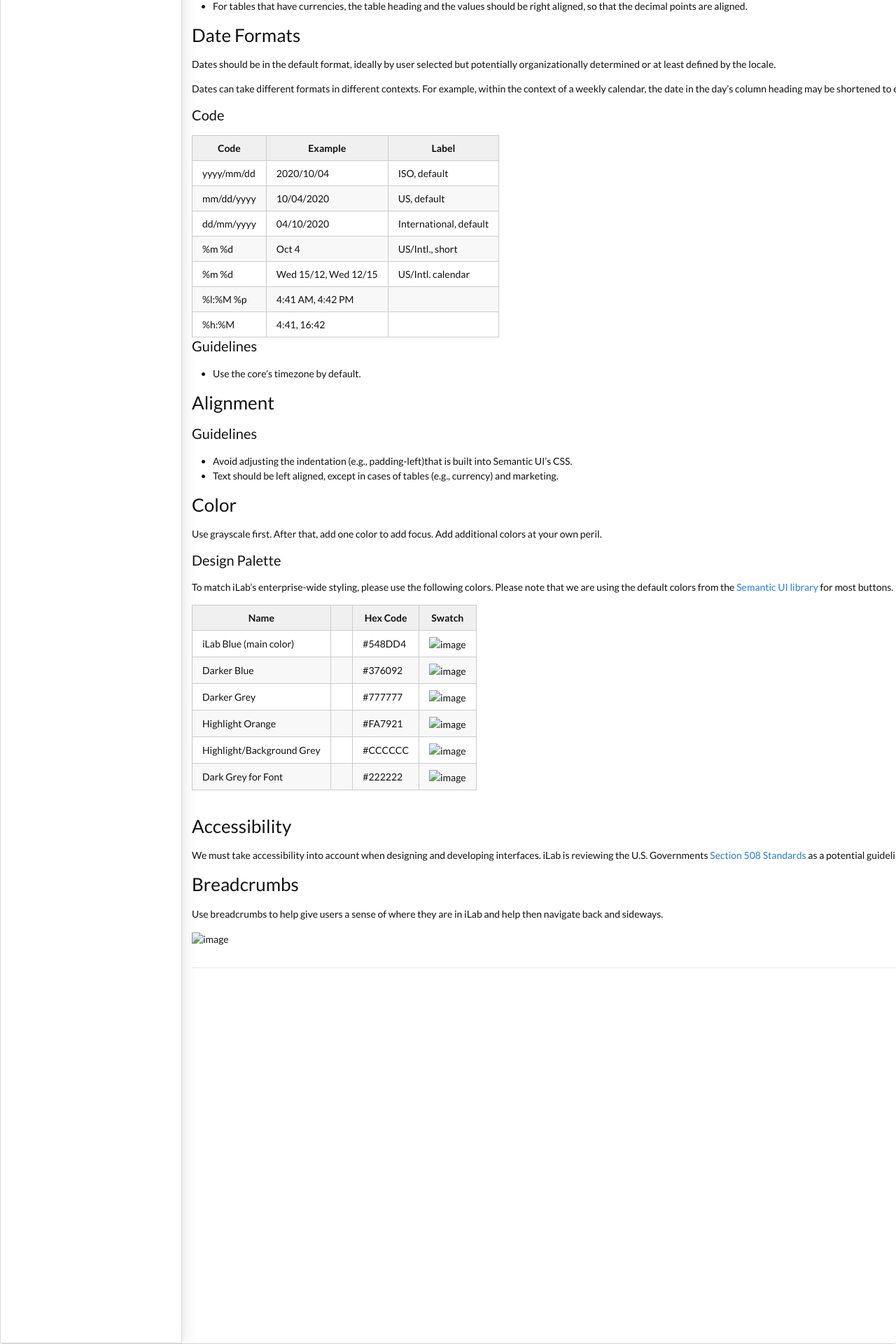
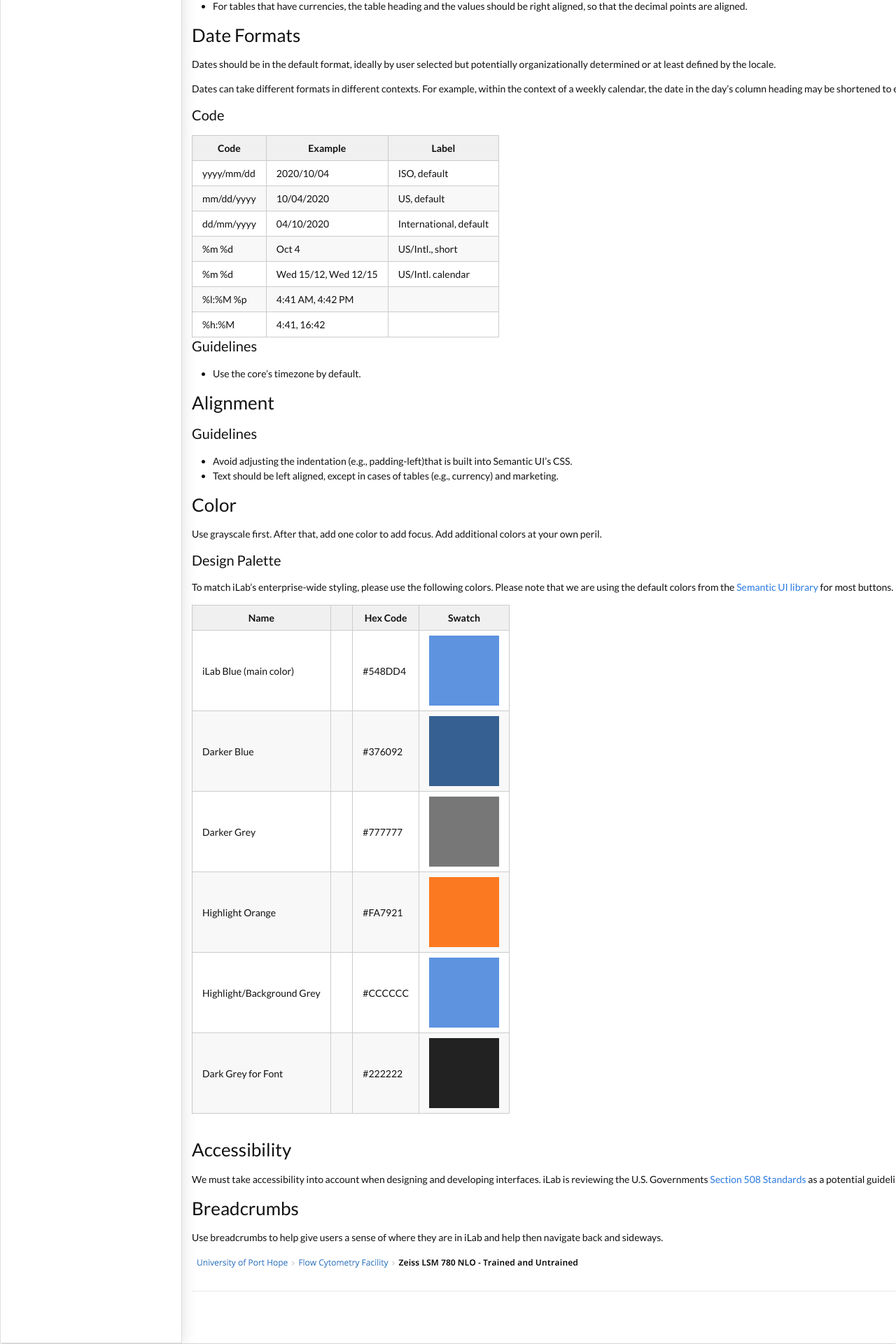
Before and after one commit to polycrystalline/ilab-design-guidelines, a Jekyll site: the page built from visual_design.md, in a window 1280 px wide. Shown: the part 1055-2975 px from the top of the page at 70% size. Built offline with Jekyll 4.4.1, drawn with Linux system fonts in a browser that asks for light colours; nearby versions of some CDN libraries.

Commit message:
Fix other images.

```diff
--- a/visual_design.md
+++ b/visual_design.md
@@ -8,7 +8,6 @@ permalink: /visual_design/
 Typography heavily influences usability.
 
 #### Code
-
 
 	body {
 	  ...
@@ -83,12 +82,12 @@ To match iLab's enterprise-wide styling, please use the following colors. Please
 
 | Name                      | | Hex Code | Swatch |
 |---------------------------|-|----------|--------|
-| iLab Blue (main color)    | | #548DD4  | ![image](file:///Users/jtholden/Desktop/iLab/Guidelines/images/blue-ilab.svg) |
-| Darker Blue               | | #376092  | ![image](file:///Users/jtholden/Desktop/iLab/Guidelines/images/blue-steel.svg) |
-| Darker Grey               | | #777777  | ![image](file:///Users/jtholden/Desktop/iLab/Guidelines/images/gray-dark.svg) |
-| Highlight Orange          | | #FA7921  | ![image](file:///Users/jtholden/Desktop/iLab/Guidelines/images/orange-dutch.svg) |
-| Highlight/Background Grey | | #CCCCCC  | ![image](file:///Users/jtholden/Desktop/iLab/Guidelines/images/blue-ilab.svg) |
-| Dark Grey for Font        | | #222222  | ![image](file:///Users/jtholden/Desktop/iLab/Guidelines/images/black-sky.svg) |
+| iLab Blue (main color)    | | #548DD4  | ![image]({{ site.baseurl }}/images/blue-ilab.svg) |
+| Darker Blue               | | #376092  | ![image]({{ site.baseurl }}/images/blue-steel.svg) |
+| Darker Grey               | | #777777  | ![image]({{ site.baseurl }}/images/gray-dark.svg) |
+| Highlight Orange          | | #FA7921  | ![image]({{ site.baseurl }}/images/orange-dutch.svg) |
+| Highlight/Background Grey | | #CCCCCC  | ![image]({{ site.baseurl }}/images/blue-ilab.svg) |
+| Dark Grey for Font        | | #222222  | ![image]({{ site.baseurl }}/images/black-sky.svg) |
 
 <br>
 
@@ -99,4 +98,4 @@ We must take accessibility into account when designing and developing interfaces
 ### Breadcrumbs
 Use breadcrumbs to help give users a sense of where they are in iLab and help then navigate back and sideways.
 
-![image](file:/images/breadcrumbs-example.png)
+![image]({{ site.baseurl }}/images/breadcrumbs-example.png)
```
Also changed, not shown: checkboxes_and_toggles.md (+2 -2 lines), inputs.md (+1 -1 lines), tables.md (+1 -1 lines).
